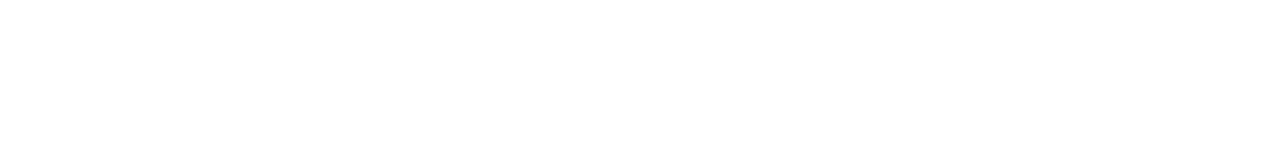
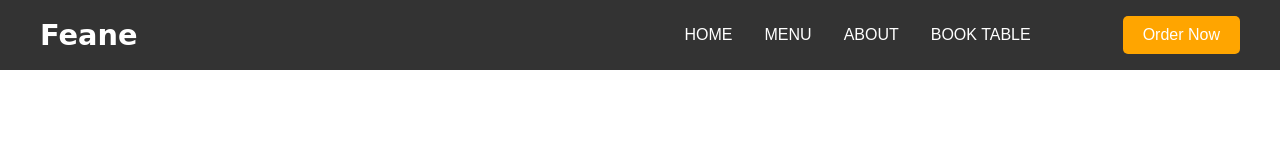
Before and after one commit to engai2025/Project_Collobration, a plain HTML site: page index.html in a window 1280 px wide. Drawn offline with Linux system fonts and the light colour scheme.

Commit message:
Added Navigation Menu

```diff
--- a/index.html
+++ b/index.html
@@ -7,6 +7,45 @@
     <link rel="stylesheet" href="style.css">
 </head>
 <body>
+    <header class="nav_container">
+        <div class="nav_bar">
+          <a href="#" class="logo">Feane</a>
+          <nav class="navigation_bar" id="navMenu">
+            <ul class="links">
+              <li><a href="#">Home</a></li>
+              <li><a href="#">MENU</a></li>
+              <li><a href="#">About</a></li>
+              <li><a href="#">Book Table</a></li>
+            </ul>
 
+            <ul class="cdn">
+              <li><i class="fa fa-user"></i></li>
+              <li><i class="fa fa-shopping-cart"></i></li>
+              <li><i class="fas fa-search"></i></li>
+              <li><button>Order Now</button></li>
+            </ul>
+          </nav>
+
+          <div class="burger" id="burger">
+            <span></span>
+            <span></span>
+            <span></span>
+          </div>
+        </div>
+      </div>
+    </header>
+
+
+
+
+    <script>
+        const burger = document.getElementById("burger");
+      const navMenu = document.getElementById("navMenu");
+
+      burger.addEventListener("click", () => {
+        navMenu.classList.toggle("active");
+        burger.classList.toggle("toggle");
+      });
+     </script>
 </body>
 </html>
--- a/style.css
+++ b/style.css
@@ -0,0 +1,118 @@
+ /* Base styles */
+ * {
+    margin: 0;
+    padding: 0;
+    box-sizing: border-box;
+  }
+
+  body {
+    font-family: 'Poppins', sans-serif;
+  }
+
+  img {
+    width: 100%;
+  }
+  a {
+    text-decoration: none;
+    color: inherit;
+  }
+
+  ul {
+    list-style: none;
+  }
+
+  /* Navigation Container */
+  .nav_container {
+    width: 100%;
+    background-color: rgba(0, 0, 0, 0.8);
+    padding: 1rem 2rem;
+    position: fixed;
+    top: 0;
+    z-index: 1000;
+  }
+
+  /* Nav Bar */
+  .nav_bar {
+    max-width: 1200px;
+    margin: auto;
+    display: flex;
+    justify-content: space-between;
+    align-items: center;
+  }
+
+  /* Logo */
+  .logo {
+    font-size: 1.8rem;
+    font-weight: bold;
+    color: white;
+    font-family: 'Brush Script MT', cursive;
+
+  }
+
+  .logo span {
+    color: orangered;
+  }
+
+  /* Links */
+  .navigation_bar {
+    display: flex;
+    align-items: center;
+    gap: 2rem;
+  }
+
+  .links {
+    display: flex;
+    gap: 2rem;
+  }
+
+  .links li a {
+    color: white;
+    font-weight: 500;
+    text-transform: uppercase;
+  }
+
+  .links li a:hover {
+    color: orange;
+  }
+
+  /* CDN Icons and Button */
+  .cdn {
+    display: flex;
+    align-items: center;
+    gap: 20px;
+  }
+
+  .cdn i {
+    color: white;
+    font-size: 1.5rem;
+  }
+
+  .cdn i:hover {
+    color: orange;
+    cursor: pointer;
+  }
+
+  .cdn button {
+    background-color: orange;
+    border: none;
+    padding: 10px 20px;
+    border-radius: 5px;
+    color: white;
+    font-size: 1rem;
+  }
+
+  /* Burger */
+  .burger {
+    display: none;
+    flex-direction: column;
+    cursor: pointer;
+    gap: 5px;
+  }
+
+  .burger span {
+    height: 3px;
+    width: 25px;
+    background: white;
+    border-radius: 3px;
+    transition: all 0.3s ease;
+  }
```
